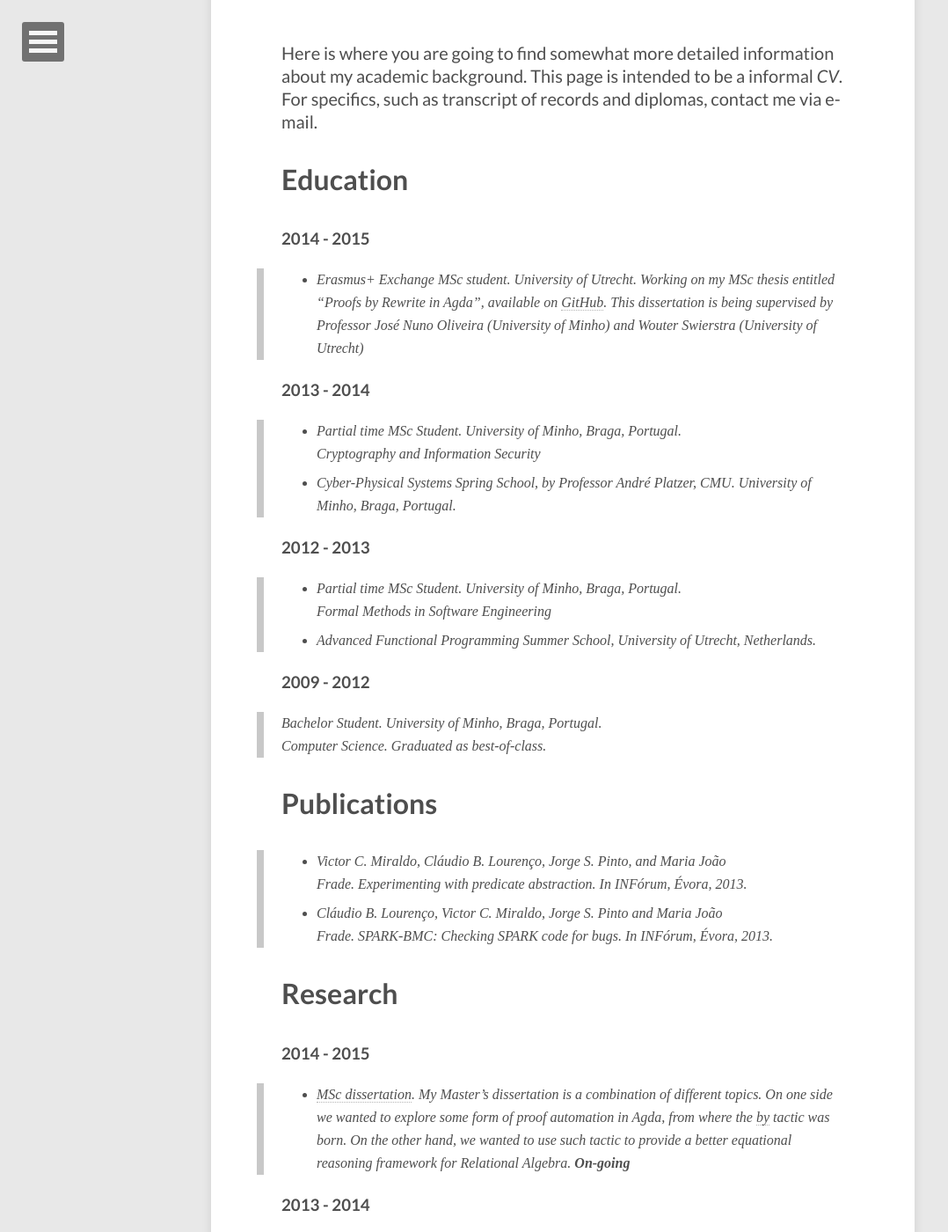
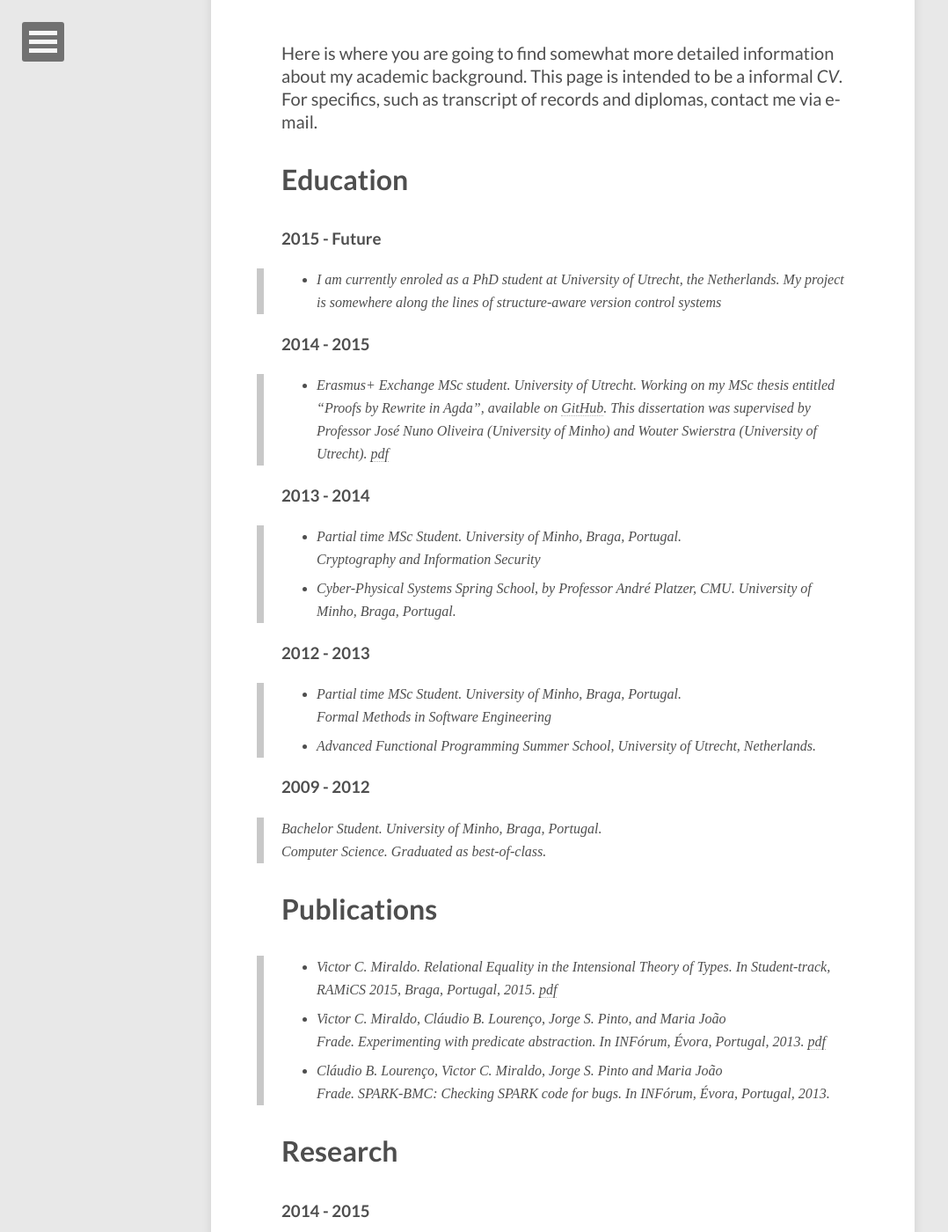
Before and after one commit to VictorCMiraldo/victorcmiraldo.github.io, a Jekyll site: the page built from cv/index.md, in a window 1280 px wide and 1400 px high, scrolled down 473 px. Shown: the whole window at 88% size, without its empty margins (0-1078 px from the left). Built offline with Jekyll 4.4.1, drawn with Linux system fonts in a browser that asks for light colours; nearby versions of some CDN libraries; comment, search, counter and statistics services are not loaded.

Commit message:
updated CV

```diff
--- a/cv/index.md
+++ b/cv/index.md
@@ -18,13 +18,19 @@ diplomas, contact me via e-mail.
 
 # Education
 
+### **2015 - Future**
+
+> - I am currently enroled as a PhD student at University of Utrecht, the Netherlands.
+>   My project is somewhere along the lines of *structure-aware version control systems*
+
 ### **2014 - 2015**
 
 > - Erasmus+ Exchange MSc student. University of Utrecht. Working
 >   on my MSc thesis entitled "Proofs by Rewrite in Agda", available on
 >   [GitHub](https://github.com/VictorCMiraldo/msc-agda-tactics).
->   This dissertation is being supervised by Professor
->   José Nuno Oliveira (University of Minho) and Wouter Swierstra (University of Utrecht)
+>   This dissertation was supervised by Professor
+>   José Nuno Oliveira (University of Minho) and Wouter Swierstra (University of Utrecht).
+>   [pdf](/papers/MiraldoMsc.pdf)
 
 ### **2013 - 2014**
 
@@ -46,10 +52,12 @@ diplomas, contact me via e-mail.
 
 # Publications
 
+> - Victor C. Miraldo.  Relational Equality in the Intensional Theory of Types.
+>   In Student-track, *RAMiCS 2015, Braga*, Portugal, 2015. [pdf](/papers/ramics15.pdf)
 > - Victor C. Miraldo, Cláudio B. Lourenço, Jorge S. Pinto, and Maria João
->   Frade. Experimenting with predicate abstraction. In *INFórum, Évora*, 2013.
+>   Frade. Experimenting with predicate abstraction. In *INFórum, Évora*, Portugal, 2013. [pdf](/papers/INForum2013-1.pdf)
 > - Cláudio B. Lourenço, Victor C. Miraldo, Jorge S. Pinto and Maria João
->   Frade. SPARK-BMC: Checking SPARK code for bugs. In *INFórum, Évora*, 2013.
+>   Frade. SPARK-BMC: Checking SPARK code for bugs. In *INFórum, Évora*, Portugal, 2013.
 
 # Research
 
@@ -61,7 +69,7 @@ diplomas, contact me via e-mail.
 >   Agda, from where the [by](https://github.com/VictorCMiraldo/agda-rw)
 >   tactic was born. On the other hand, we wanted to use such tactic to
 >   provide a better equational reasoning framework for Relational Algebra.
->   **On-going**
+>   [pdf](/papers/MiraldoMsc.pdf)
 
 
 ### **2013 - 2014**
@@ -87,6 +95,7 @@ diplomas, contact me via e-mail.
 >   for the language.
 
 ### **2011 - 2012**
+
 > - Integration into Research Grant on
 >  "Interpretations of the lambda-calculus on interaction nets."
 >   University of Minho, Braga, Portugal.
@@ -96,4 +105,4 @@ diplomas, contact me via e-mail.
 >   which is a formalism very suitable for parallel computations. The process goes through
 >   translating a term to its equivalent logical proposition, encoding it in linear logic,
 >   going for it's proof net representation and, finally, translating to a specific set of
->   interaction nets.
+>   interaction nets. [pdf (Portuguese)](/papers/LambdaCalc-report-PT.pdf)
```
Also changed, not shown: 4 other files.
